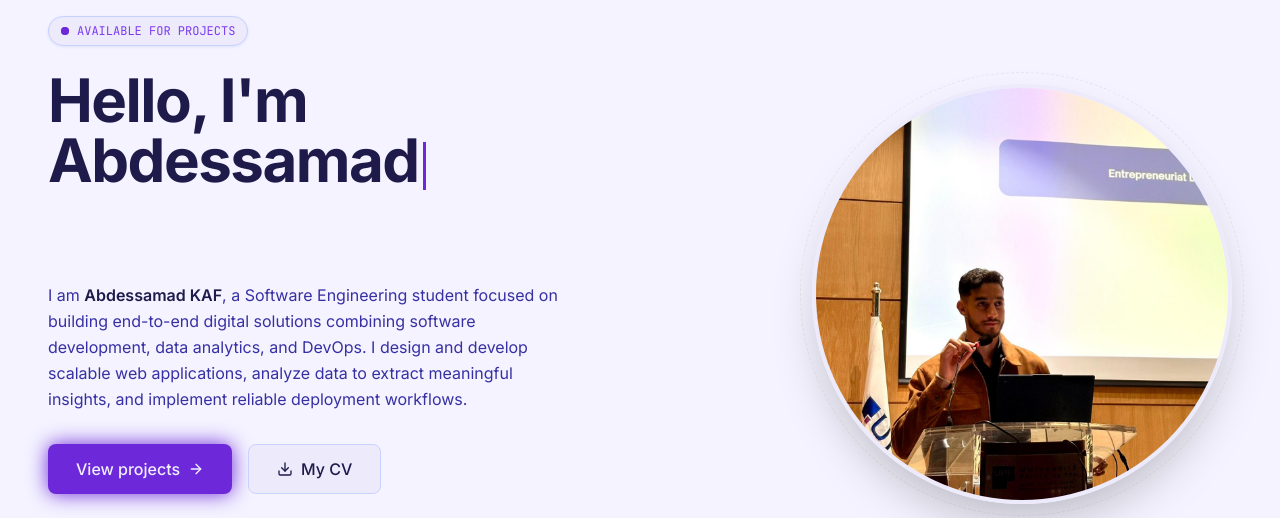
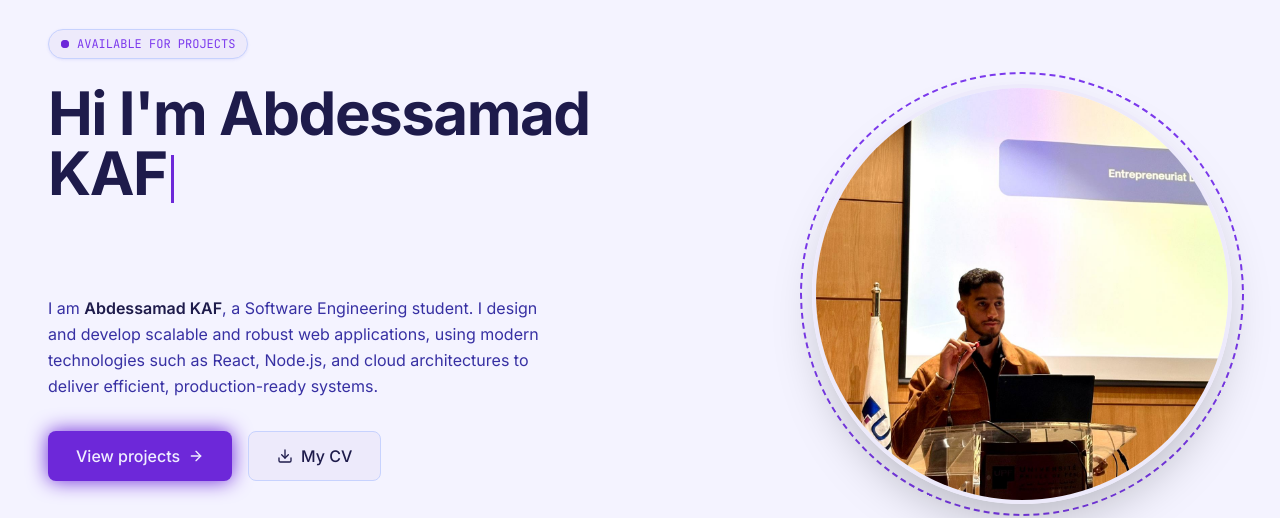
Before and after one commit to KAF-Abdessamad/portfolio-KAF, a React (Vite) app: page / in a window 1280 px wide. Shown: the part 146-664 px from the top of the page. Built offline with nearby package versions, Linux system fonts and the light colour scheme; no server answers; the database is empty.

Commit message:
update text hero2

```diff
--- a/src/sections/Hero.jsx
+++ b/src/sections/Hero.jsx
@@ -7,7 +7,7 @@ import Container from '../components/layout/Container';
 import { SOCIAL_LINKS } from '../lib/constants/contact';
 import profilePhoto from '../assets/images/img_portfolio.jpeg';
 
-const SUBTITLES = ["React.js", "Node.js", "Power BI", "Docker", "Cloud"];
+const SUBTITLES = ["React.js", "Node.js", "Laravel", "Docker", "Cloud"];
 
 export default function Hero() {
     const { t } = useTranslation();
@@ -235,7 +235,7 @@ export default function Hero() {
                             <motion.div
                                 animate={{ rotate: 360 }}
                                 transition={{ duration: 20, repeat: Infinity, ease: "linear" }}
-                                className="absolute -inset-3 rounded-full border border-dashed border-accent/30"
+                                className="absolute -inset-3 rounded-full border-2 border-dashed border-[#7C3AED] dark:border-[#00f0ff]/50"
                             />
 
                             {/* Photo frame */}
--- a/src/translations/en.json
+++ b/src/translations/en.json
@@ -1,9 +1,9 @@
 {
   "hero": {
     "available": "AVAILABLE FOR PROJECTS",
-    "greeting": "Hello, I'm Abdessamad",
-    "subtitle_prefix": "Software Engineer | Data & DevOps",
-    "description": "I am <strong>Abdessamad KAF</strong>, a Software Engineering student focused on building end-to-end digital solutions combining software development, data analytics, and DevOps. I design and develop scalable web applications, analyze data to extract meaningful insights, and implement reliable deployment workflows. ",
+    "greeting": "Hi I'm Abdessamad KAF",
+    "subtitle_prefix": "Software Engineering Student",
+    "description": "I am <strong>Abdessamad KAF</strong>, a Software Engineering student. I design and develop scalable and robust web applications, using modern technologies such as React, Node.js, and cloud architectures to deliver efficient, production-ready systems.",
     "view_projects": "View projects",
     "my_cv": "My CV",
     "connect": "Let's connect"
--- a/src/translations/fr.json
+++ b/src/translations/fr.json
@@ -1,9 +1,9 @@
 {
   "hero": {
     "available": "DISPONIBLE POUR PROJETS",
-    "greeting": "Bonjour, je suis Abdessamad",
-    "subtitle_prefix": "Software Engineer | Data & DevOps",
-    "description": "Je suis <strong>Abdessamad KAF</strong>, étudiant en Génie logiciel spécialisé dans la conception de solutions digitales complètes, alliant développement logiciel, analyse de données et DevOps. Je conçois et développe des applications web scalables, j'analyse les données pour en extraire des insights pertinents, et je mets en place des workflows de déploiement fiables. ",
+    "greeting": "Hi I'm Abdessamad KAF",
+    "subtitle_prefix": "Software Engineering Student",
+    "description": "Je suis <strong>Abdessamad KAF</strong>, étudiant en Génie Logiciel. Je conçois et développe des applications web scalables et robustes, en utilisant des technologies modernes telles que React, Node.js, et des architectures cloud pour livrer des systèmes efficaces et prêts pour la production.",
     "view_projects": "Voir projets",
     "my_cv": "Mon CV",
     "connect": "Connectons-nous"
```
